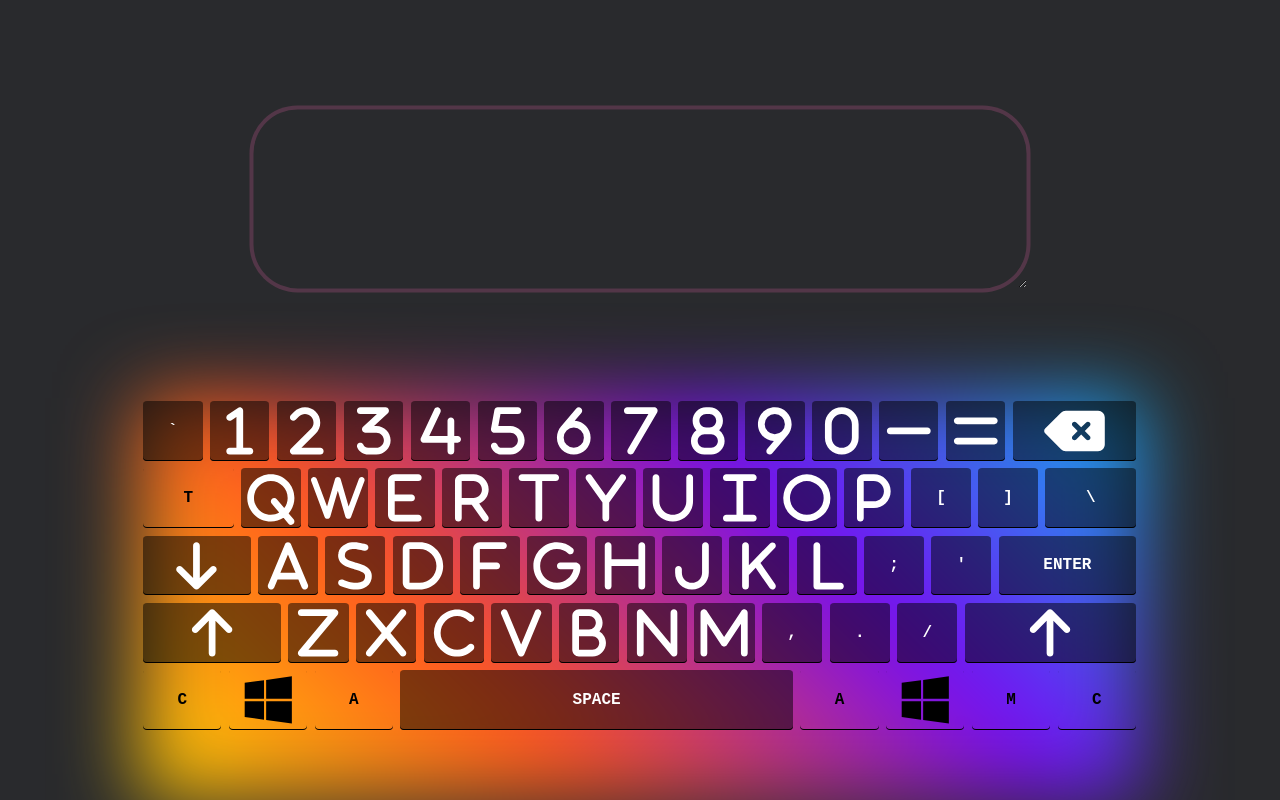
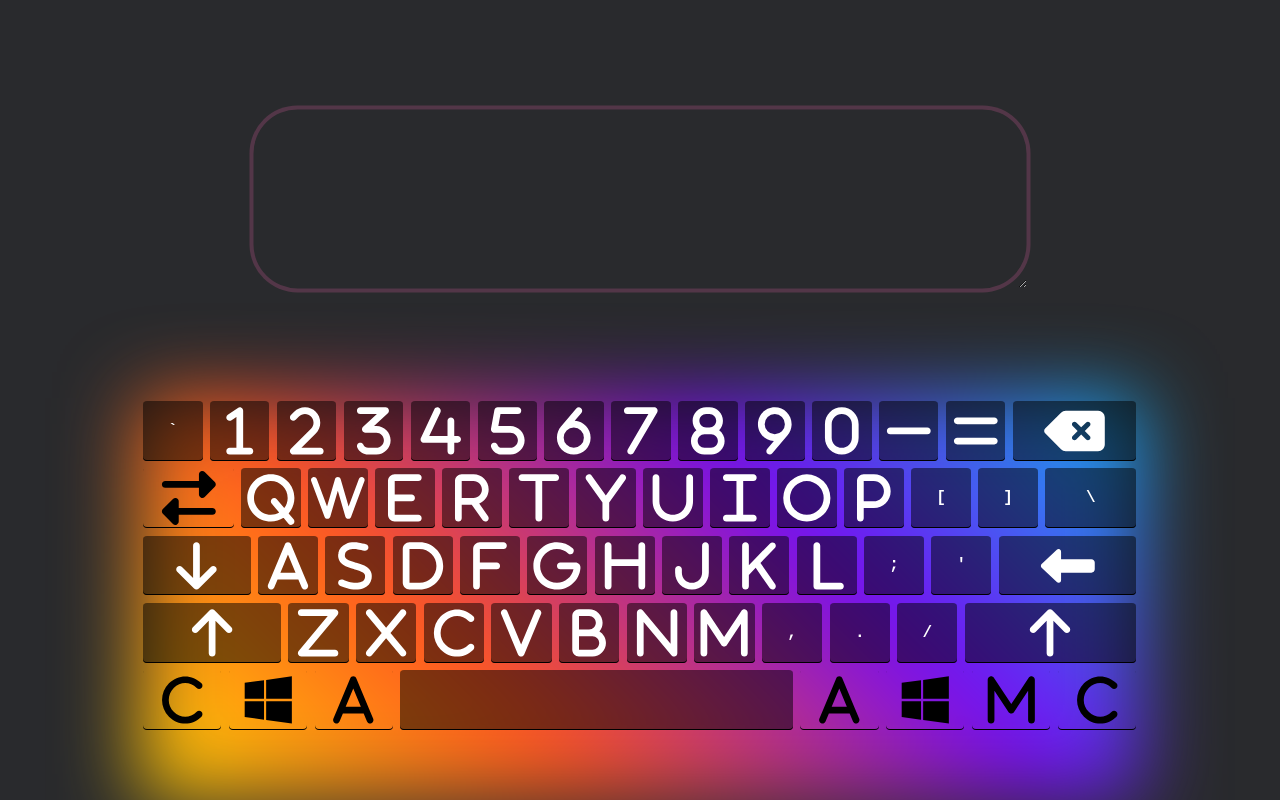
Before and after one commit to leoelicos/typr, a React (Create React App) app: page / in a window 1280 px wide. Built offline with nearby package versions, Linux system fonts and the light colour scheme.

Commit message:
Improve code readability by further code splitting

```diff
--- a/src/data/typing.js
+++ b/src/data/typing.js
@@ -1,59 +1,8 @@
 import { FontAwesomeIcon } from '@fortawesome/react-fontawesome'
-import {
-  fa1,
-  faExclamation,
-  fa2,
-  faAt,
-  fa3,
-  faHashtag,
-  fa4,
-  faDollar,
-  fa5,
-  faPercent,
-  fa6,
-  faChevronUp,
-  fa7,
-  fa8,
-  faAsterisk,
-  fa9,
-  fa0,
-  faMinus,
-  faEquals,
-  faPlus,
-  faDeleteLeft,
-  faQ,
-  faW,
-  faE,
-  faR,
-  faT,
-  faY,
-  faU,
-  faI,
-  faO,
-  faP,
-  faA,
-  faS,
-  faD,
-  faF,
-  faG,
-  faH,
-  faJ,
-  faK,
-  faL,
-  faZ,
-  faX,
-  faC,
-  faV,
-  faB,
-  faN,
-  faM,
-  faQuoteRight,
-  faChevronLeft,
-  faChevronRight,
-  faQuestion,
-  faArrowDown,
-  faArrowUp
-} from '@fortawesome/free-solid-svg-icons'
+import { fa1, fa2, fa3, fa4, fa5, fa6, fa7, fa8, fa9, fa0 } from '@fortawesome/free-solid-svg-icons'
+import { faA, faB, faC, faD, faE, faF, faG, faH, faI, faJ, faK, faL, faM, faN, faO, faP, faQ, faR, faS, faT, faU, faV, faW, faX, faY, faZ } from '@fortawesome/free-solid-svg-icons'
+import { faExclamation, faAt, faHashtag, faDollar, faPercent, faAsterisk, faMinus, faEquals, faPlus, faDeleteLeft } from '@fortawesome/free-solid-svg-icons'
+import { faPallet, faLeftLong, faRightLeft, faChevronUp, faQuoteRight, faChevronLeft, faChevronRight, faQuestion, faArrowDown, faArrowUp } from '@fortawesome/free-solid-svg-icons'
 import { faWindows } from '@fortawesome/free-brands-svg-icons'
 
 const typing = [
@@ -81,7 +30,13 @@ const typing = [
     rowId: 1,
     location: 0,
     keys: [
-      { type: 'long-56', display: 'T', shiftDisplay: '', code: 'Tab', key: 'Tab' },
+      {
+        type: 'long-56',
+        display: <FontAwesomeIcon icon={faRightLeft} />,
+        shiftDisplay: <FontAwesomeIcon icon={faRightLeft} />,
+        code: 'Tab',
+        key: 'Tab'
+      },
       { type: 'regular', display: <FontAwesomeIcon icon={faQ} />, shiftDisplay: <FontAwesomeIcon icon={faQ} />, code: 'KeyQ', key: 'q' },
       { type: 'regular', display: <FontAwesomeIcon icon={faW} />, shiftDisplay: <FontAwesomeIcon icon={faW} />, code: 'KeyW', key: 'w' },
       { type: 'regular', display: <FontAwesomeIcon icon={faE} />, shiftDisplay: <FontAwesomeIcon icon={faE} />, code: 'KeyE', key: 'e' },
@@ -113,7 +68,7 @@ const typing = [
       { type: 'regular', display: <FontAwesomeIcon icon={faL} />, shiftDisplay: <FontAwesomeIcon icon={faL} />, code: 'KeyL', key: 'l' },
       { type: 'regular', display: ';', shiftDisplay: ':', code: 'Semicolon', key: ';' },
       { type: 'regular', display: `'`, shiftDisplay: <FontAwesomeIcon icon={faQuoteRight} />, code: 'Quote', key: `'` },
-      { type: 'long-84', display: 'ENTER', shiftDisplay: 'ENTER', code: 'Enter', key: 'Enter' }
+      { type: 'long-84', display: <FontAwesomeIcon icon={faLeftLong} />, shiftDisplay: <FontAwesomeIcon icon={faLeftLong} />, code: 'Enter', key: 'Enter' }
     ]
   },
   {
@@ -138,14 +93,14 @@ const typing = [
     rowId: 4,
     location: 0,
     keys: [
-      { type: 'long-47', display: 'C', shiftDisplay: 'C', code: 'ControlLeft', key: 'Control' },
+      { type: 'long-47', display: <FontAwesomeIcon icon={faC} />, shiftDisplay: <FontAwesomeIcon icon={faC} />, code: 'ControlLeft', key: 'Control' },
       { type: 'long-47', display: <FontAwesomeIcon icon={faWindows} />, shiftDisplay: <FontAwesomeIcon icon={faWindows} />, code: 'MetaLeft', key: 'Meta' },
-      { type: 'long-47', display: 'A', shiftDisplay: 'A', code: 'AltLeft', key: 'Alt' },
-      { type: 'long-238', display: 'SPACE', shiftDisplay: 'SPACE', code: 'Space', key: ' ' },
-      { type: 'long-47', display: 'A', shiftDisplay: 'A', code: 'AltRight', key: 'Alt' },
+      { type: 'long-47', display: <FontAwesomeIcon icon={faA} />, shiftDisplay: <FontAwesomeIcon icon={faA} />, code: 'AltLeft', key: 'Alt' },
+      { type: 'long-238', display: '', shiftDisplay: '', code: 'Space', key: ' ' },
+      { type: 'long-47', display: <FontAwesomeIcon icon={faA} />, shiftDisplay: <FontAwesomeIcon icon={faA} />, code: 'AltRight', key: 'Alt' },
       { type: 'long-47', display: <FontAwesomeIcon icon={faWindows} />, shiftDisplay: <FontAwesomeIcon icon={faWindows} />, code: 'MetaRight', key: 'Meta' },
-      { type: 'long-47', display: 'M', shiftDisplay: 'M', code: 'ContextMenu', key: 'ContextMenu' },
-      { type: 'long-47', display: 'C', shiftDisplay: 'C', code: 'ControlRight', key: 'Control' }
+      { type: 'long-47', display: <FontAwesomeIcon icon={faM} />, shiftDisplay: <FontAwesomeIcon icon={faM} />, code: 'ContextMenu', key: 'ContextMenu' },
+      { type: 'long-47', display: <FontAwesomeIcon icon={faC} />, shiftDisplay: <FontAwesomeIcon icon={faC} />, code: 'ControlRight', key: 'Control' }
     ]
   }
 ]
```
